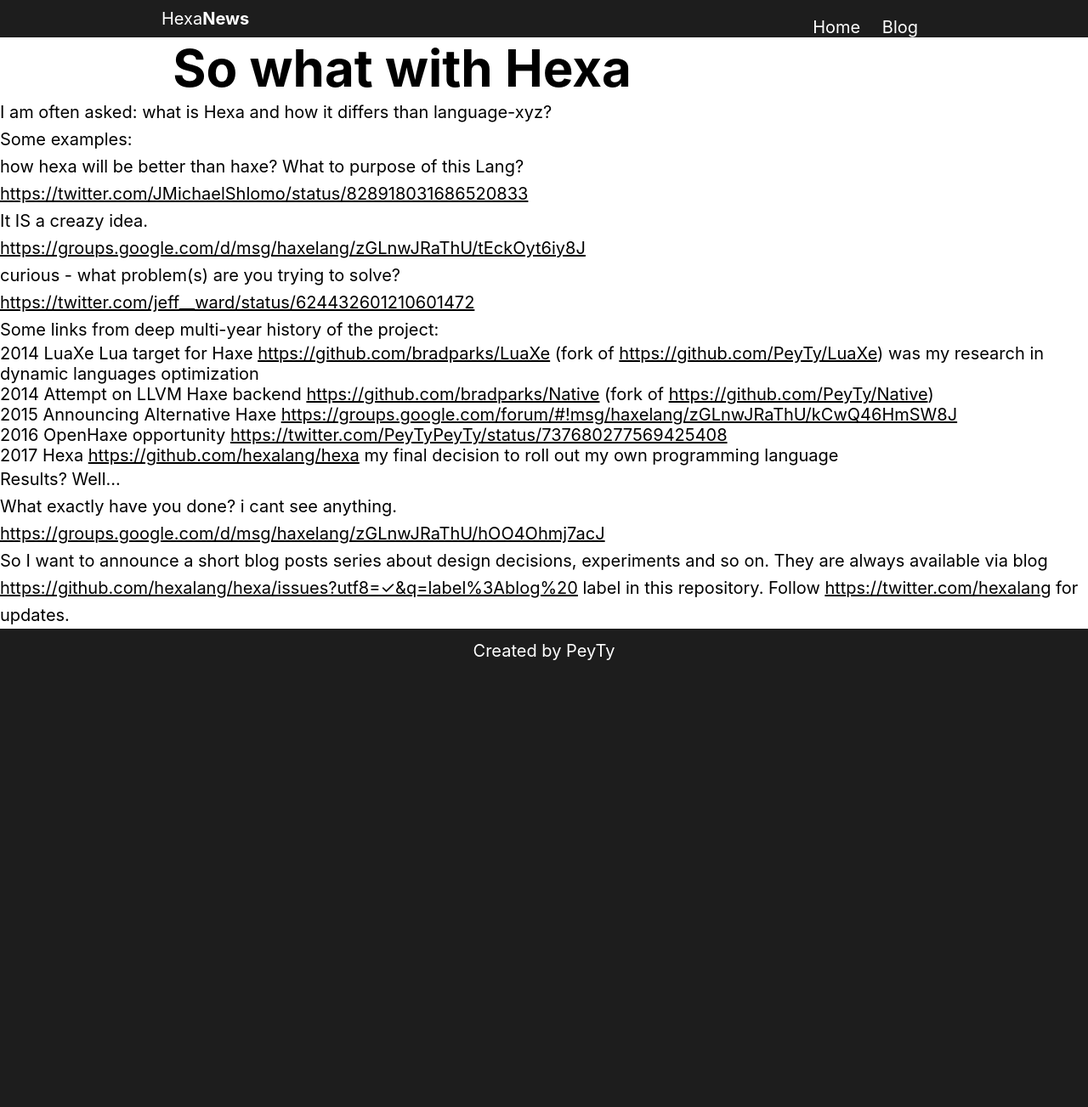
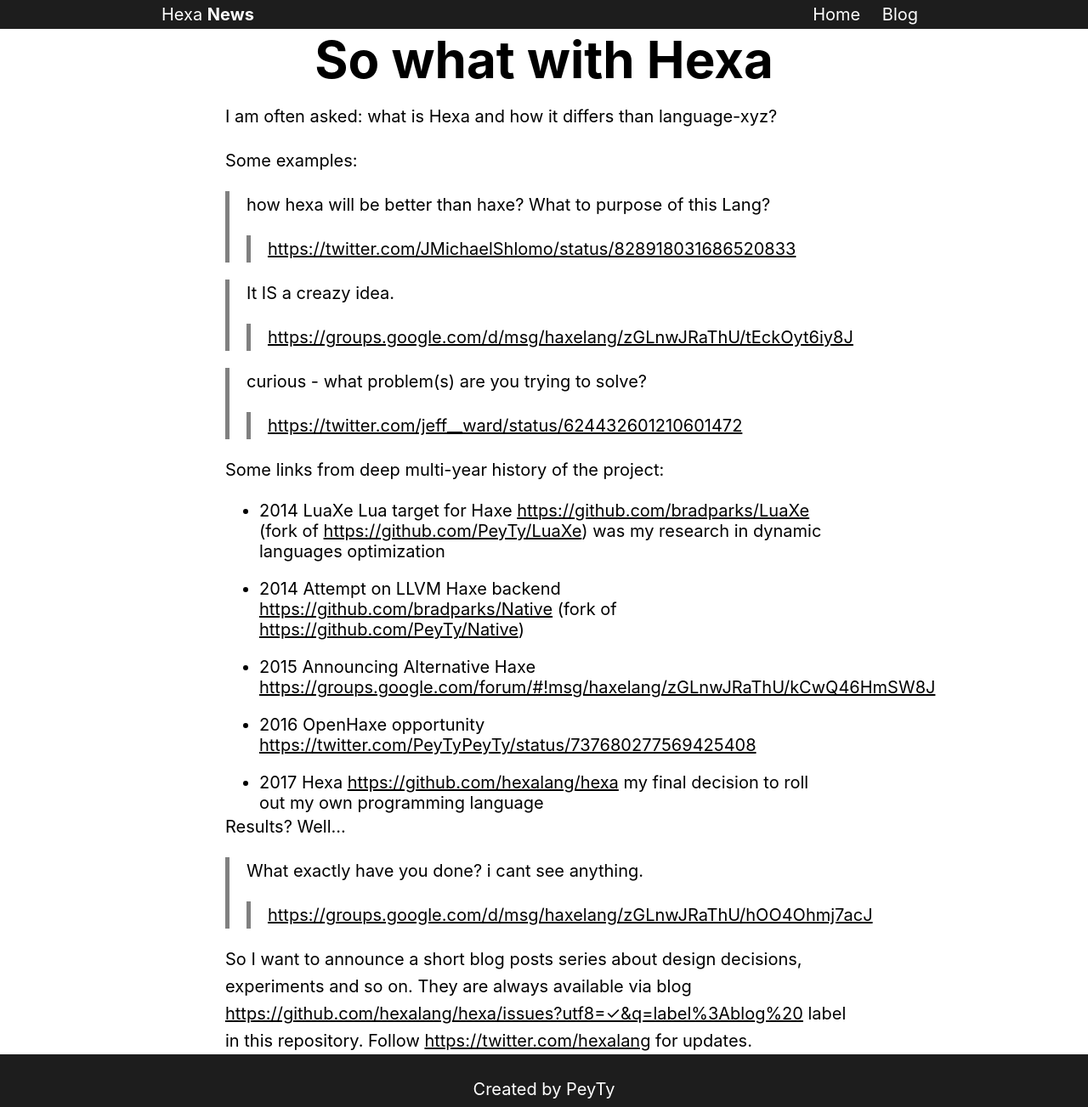
Before and after one commit to hexalang/hexalang.github.io, a Jekyll site: the page built from blog/So-what-with-Hexa.md, in a window 1280 px wide. Shown: the whole page at 85% size. Built offline with Jekyll 4.4.1, drawn with Linux system fonts in a browser that asks for light colours; before the commit the page ends 900 px from its top, so only the background shows below that.

Commit message:
Update post.html

```diff
--- a/_layouts/post.html
+++ b/_layouts/post.html
@@ -1,9 +1,11 @@
 <!doctype html>
 <html lang="en">
+
 <head>
 	<meta charset="utf-8">
 	<title>{{ page.title }} — Hexa Blog</title>
 </head>
+
 <body>
 	<style>
 		* {
@@ -96,7 +98,7 @@
 
 		header,
 		footer {
-		  padding: 10px 0;
+			padding: 5px 0;
 		}
 
 		nav.main-nav ul {
@@ -112,7 +114,7 @@
 		}
 
 		nav.main-nav li a {
-		  padding: 10px;
+			padding: 0 10px;
 		}
 
 		div.content {
@@ -160,10 +162,32 @@
 			padding-right: 20px;
 		}
 
+		.blog-post h2 {
+			margin-bottom: 0.25em;
+		}
+
+		.blog-post p {
+			margin-bottom: 1em;
+		}
+
+		.blog-post ul {
+			padding: 0 40px;
+		}
+
+		.blog-post li {
+			margin-top: 1em;
+		}
+
+		.blog-post blockquote {
+			padding: 0 20px;
+			border-left: 0.25em solid grey;
+		}
+
 		.blog-post {
 			width: 750px;
-		  margin-left: auto;
-		  margin-right: auto;
+			/* margin-left: auto;
+			margin-right: auto; */
+			margin: 0 auto;
 		}
 
 		.blog-post .date {
@@ -234,21 +258,34 @@
 		<div class="container">
 			<nav class="main-nav">
 				<ul>
-						<li><a href="/">Home</a></li>
-						<li><a href="/blog.html">Blog</a></li>
+					<li>
+						<a href="/">Home</a>
+					</li>
+					<li>
+						<a href="/blog.html">Blog</a>
+					</li>
 				</ul>
 			</nav>
-				<h1><a href="/">Hexa<strong>News</strong></a></h1>
+			<h1>
+				<a href="/">Hexa
+					<strong>News</strong>
+				</a>
+			</h1>
 		</div>
 	</header>
 	<div class="content">
+		<div class="blog-post">
 			<h2>{{ page.title }}</h2>
 			{{ content }}
 		</div>
+	</div>
 	<footer>
 		<div class="container">
-				<p class="center-text"> <a href="https://hexalang.github.io">Created by PeyTy</a></p>
+			<p class="center-text">
+				<a href="https://hexalang.github.io">Created by PeyTy</a>
+			</p>
 		</div>
 	</footer>
 </body>
+
 </html>
```
Lines whose indentation alone changed are shown as unchanged.
